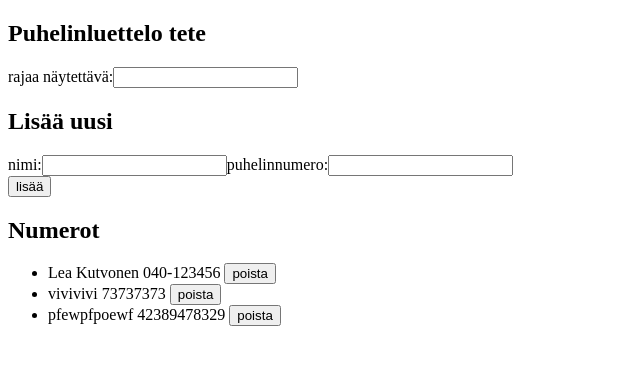
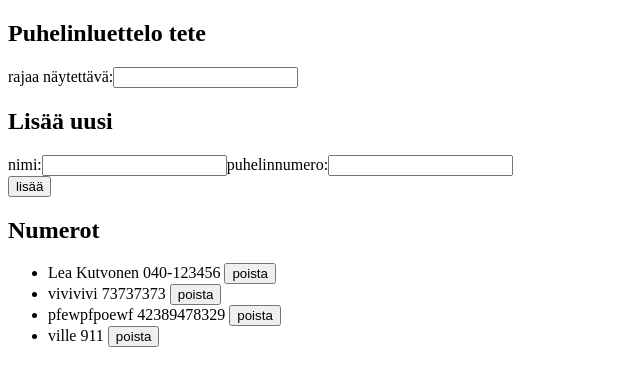
Before and after one commit to liamkar/fullstack-course, a React (Create React App) app in the folder 2-harkat/puhelinluettelo/: page / in a window 1280 px wide. Shown: the top 386 px of the page, without its empty margins (0-640 px from the left). Built offline with nearby package versions, Linux system fonts and the light colour scheme; data requests are answered from the project's data file.

Commit message:
2.17. add update feature for numbers

```diff
--- a/2-harkat/puhelinluettelo/db.json
+++ b/2-harkat/puhelinluettelo/db.json
@@ -16,6 +16,12 @@
       "number": "42389478329",
       "important": false,
       "id": 7
+    },
+    {
+      "name": "ville",
+      "number": "911",
+      "important": true,
+      "id": 8
     }
   ]
 }
--- a/2-harkat/puhelinluettelo/src/App.js
+++ b/2-harkat/puhelinluettelo/src/App.js
@@ -41,13 +41,54 @@ componentDidMount() {
       //id: this.state.persons.length + 1
     }
 
+    /*
     let nameAlreadyInUse = this.state.persons.filter(obj => {
         return (obj.name === this.state.newName || obj.number === this.state.newPhoneNumber)
       })
+     */
+
+    let nameAlreadyInUse = this.state.persons.filter(obj => {
+      return (obj.name === this.state.newName)
+    })
+
+    let phoneNumberAlreadyInUse = this.state.persons.filter(obj => {
+      return (obj.number === this.state.newPhoneNumber)
+    })
 
       console.log(nameAlreadyInUse);
 
-    if (nameAlreadyInUse.length === 0) {
+    let proceedWithPhoneNumberReplace = false
+    if (!(nameAlreadyInUse.length === 0)) {
+      //alert(this.state.newName + 'already in use. Shall we replace the old phone number?');
+      proceedWithPhoneNumberReplace = window.confirm(this.state.newName + "already in use. Shall we replace the old phone number?");
+    }
+
+    if (proceedWithPhoneNumberReplace) {
+      const personToBeChangedId = nameAlreadyInUse[0].id
+
+      const person = this.state.persons.find(p => p.id === personToBeChangedId)
+      const changedPerson = { ...person, number: this.state.newPhoneNumber }
+
+      personService
+        .update(nameAlreadyInUse[0].id, phoneNumberObject)
+        .then(persons => {
+          console.log('update was a success, next update state')
+          const untouchedPersons = this.state.persons.filter(n => n.id !== personToBeChangedId)
+          this.setState({
+            persons: untouchedPersons.concat(changedPerson)
+          })
+          /*
+          this.setState({
+            persons: this.state.persons.concat(persons),
+            newName: '',
+            newPhoneNumber: ''
+          })
+          */
+        })
+    }
+
+    else if (nameAlreadyInUse.length === 0 &&
+        phoneNumberAlreadyInUse.length === 0) {
 
         personService
         .create(phoneNumberObject)
@@ -84,8 +125,6 @@ componentDidMount() {
 
 removePhoneNumber = (id) => {
   return () => {
-    //const url = `http://localhost:3001/persons/${id}`
-
     personService
     .remove(id)
       .then(whatever => {
```
